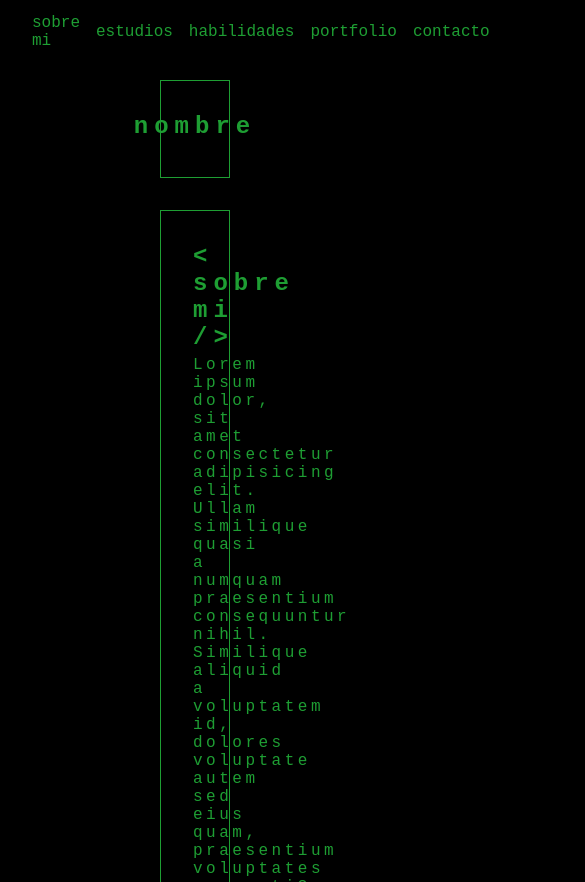
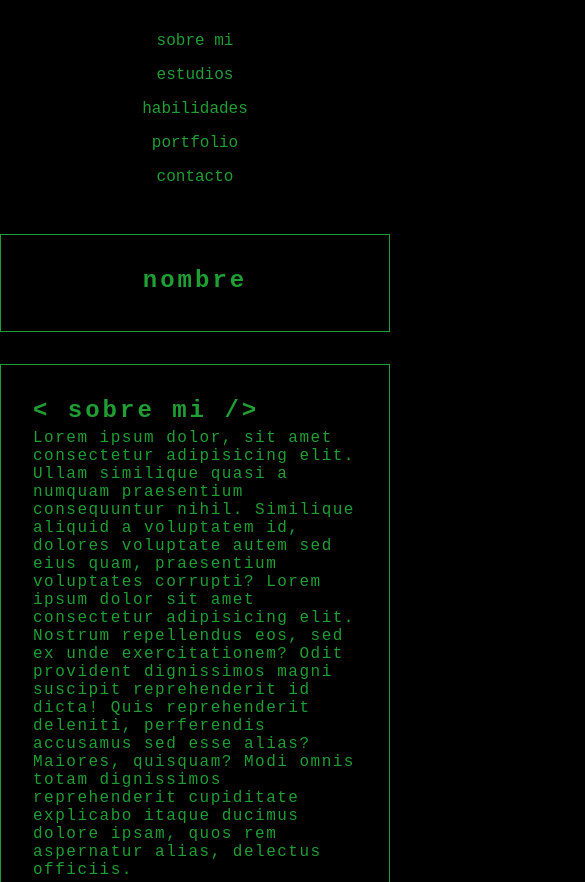
Before and after one commit to juaniforclaz/cv, a plain HTML site: page index.html in a window 390 px wide. Shown: the top 882 px of the page, 585 px wide, since content can reach past the window. Drawn offline with Linux system fonts and the light colour scheme.

Commit message:
Media Queries

```diff
--- a/styles.scss
+++ b/styles.scss
@@ -44,7 +44,6 @@ section {
 
 .header {
     display: flex;
-    flex-direction: column;
     justify-content: center;
     flex-direction: row;
 }
@@ -124,3 +123,35 @@ nav {
     color: #1e9e33;
     left: 20px;
 }
+
+@media (max-width:62rem) {
+
+    .container {
+        border: #1e9e33 .3px solid;
+        margin-left: 0;
+        margin-right: 0;
+        padding: 2rem;
+    }
+
+    .text {
+        color: #1e9e33;
+        letter-spacing: 1.5px;
+    }
+
+    .title {
+        letter-spacing: 3px;
+    }
+
+
+    nav {
+        height: fit-content;
+        width: 100%;
+        justify-content: center;
+
+        ul {
+            flex-direction: column;
+        }
+
+    }
+
+}
```
Also changed, not shown: styles.css, 1 other file.
